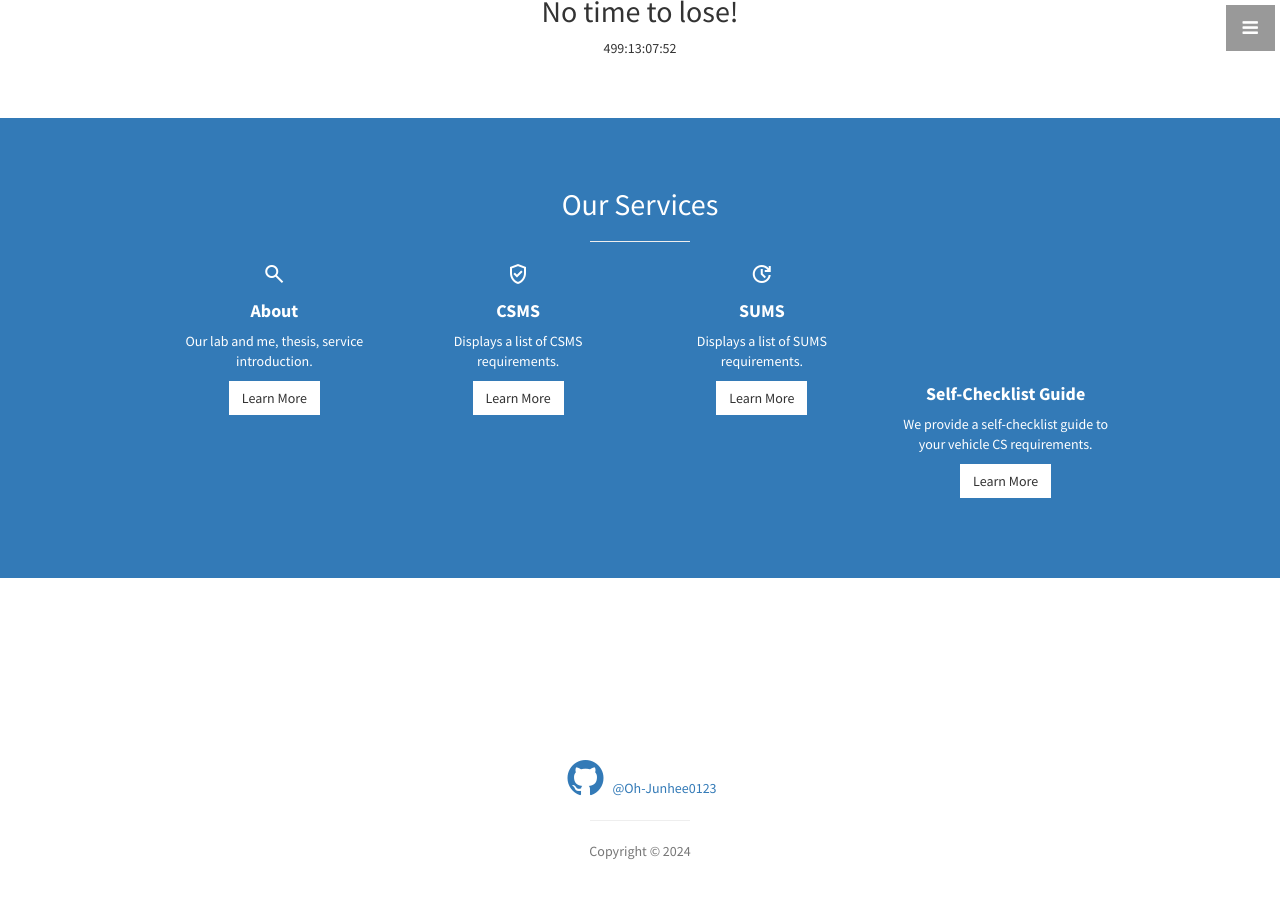
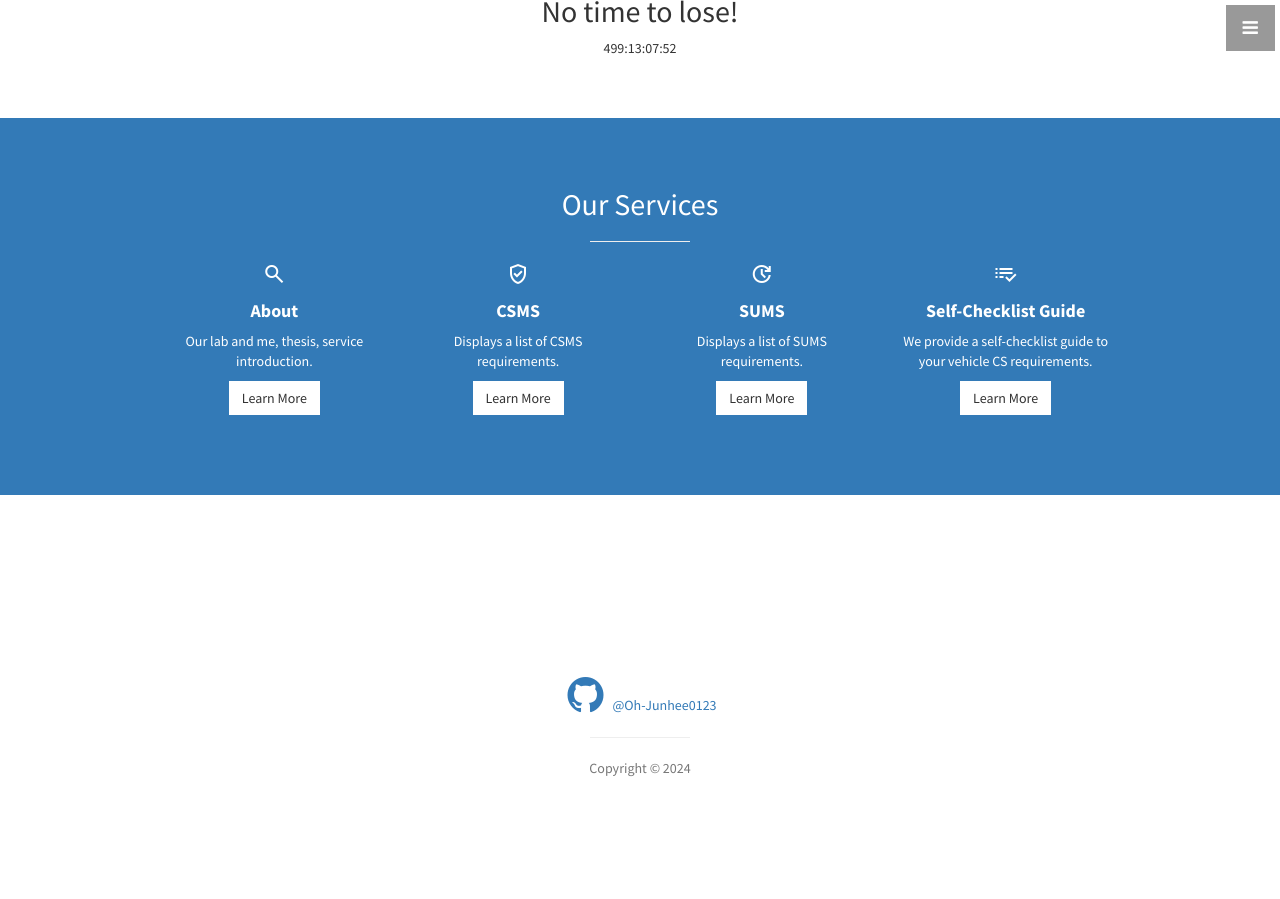
Before and after one commit to Oh-Junhee0123/CS-Requirement-Finder.github.io, a Jekyll site: the page built from index.html, in a window 1280 px wide and 900 px high, scrolled down 975 px. Built offline with Jekyll 4.4.1, drawn with Linux system fonts in a browser that asks for light colours.

Commit message:
Update services.html

```diff
--- a/_includes/services.html
+++ b/_includes/services.html
@@ -41,8 +41,8 @@
           </div>
           <div class="col-md-3 col-sm-6">
             <div class="service-item">
-              <span class="fa-stack fa-4x">
-            </span>
+              <link rel="stylesheet" href="https://fonts.googleapis.com/css2?family=Material+Symbols+Outlined:opsz,wght,FILL,GRAD@24,400,0,0" />
+              <span class="material-symbols-outlined">tv_options_edit_channels</span>
               <h4>
                 <strong>Self-Checklist Guide</strong>
               </h4>
```
